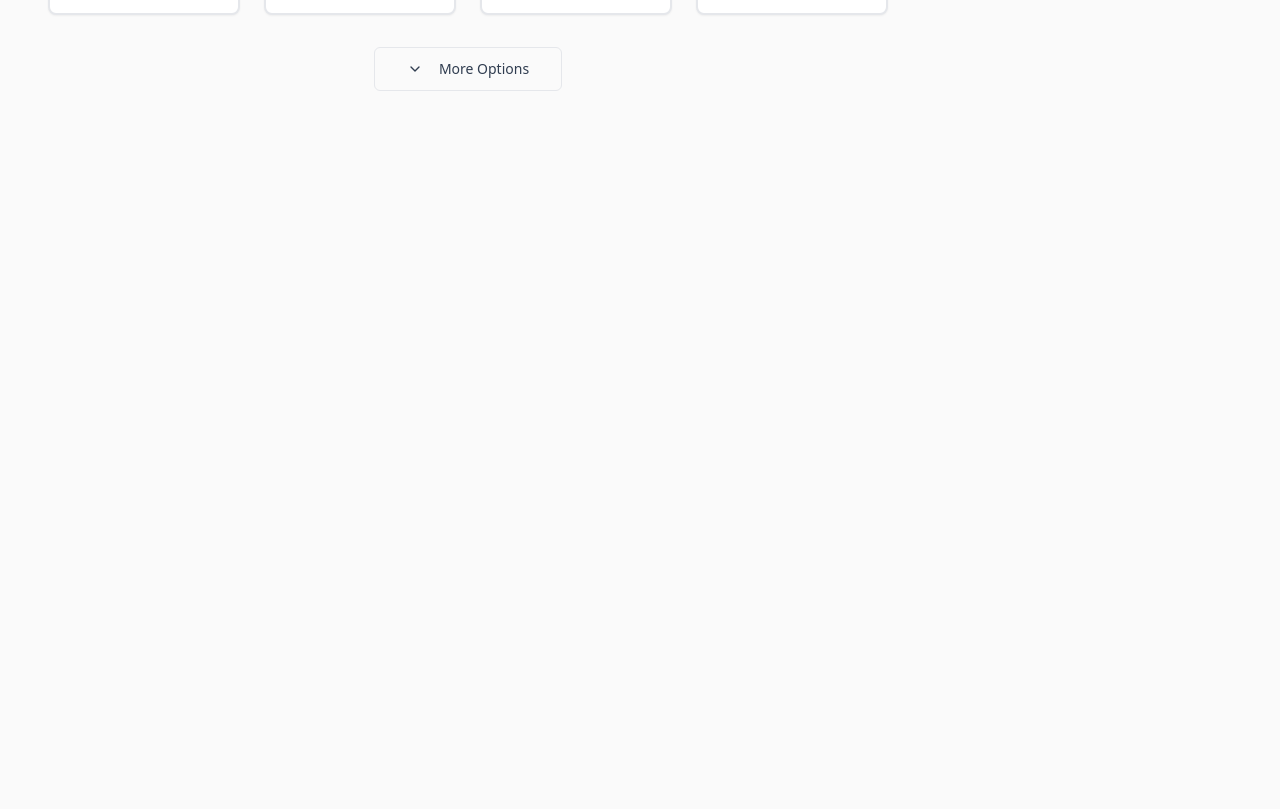
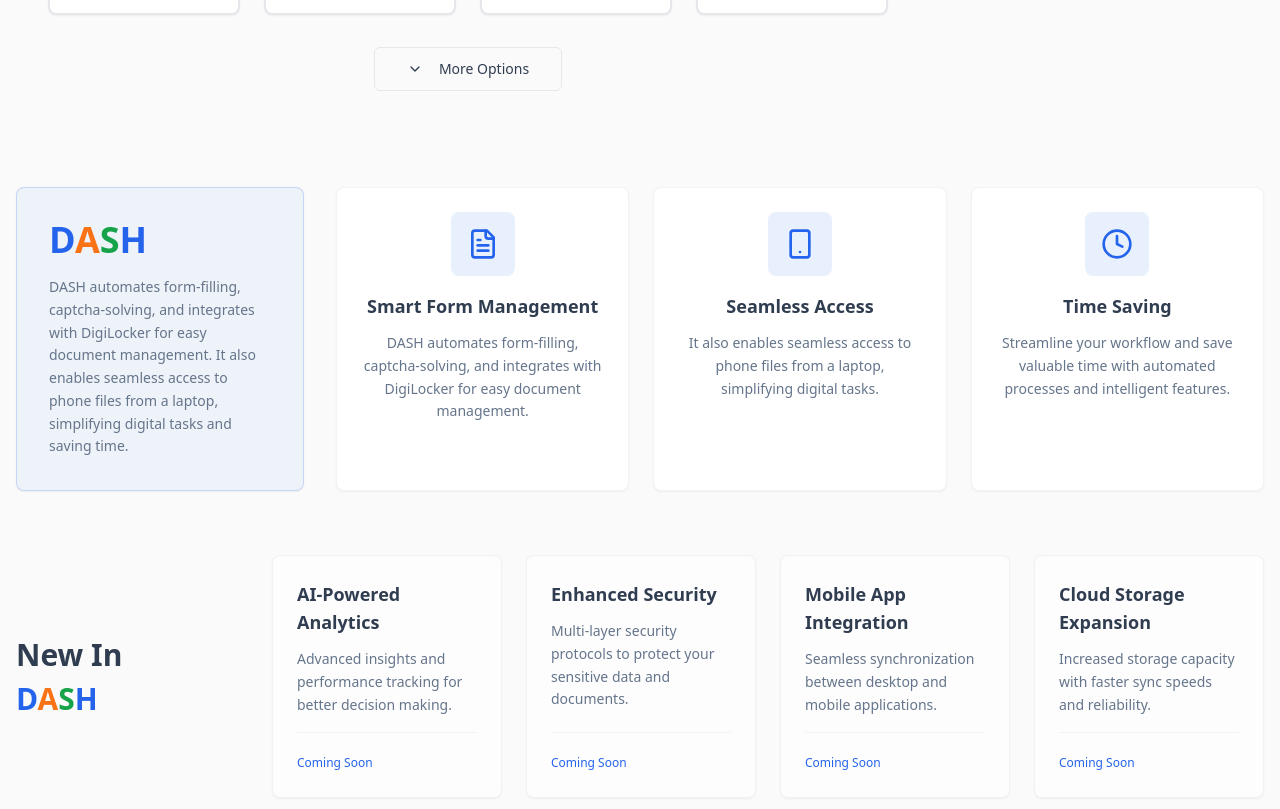
Before and after one commit to DASH-WORKSPACE/dash-automation, a React (Vite) app: page / in a window 1280 px wide. Shown: the part 1980-2789 px from the top of the page. Before the commit the page ends 2103 px from the top, so only its background shows below. Built offline with nearby package versions, Linux system fonts and the light colour scheme.

Commit message:
Add About and New Sections
Create an About section with three boxes highlighting DASH features, and a 'New in DASH' section for announcements, maintaining consistent styling and grid layout.

```diff
--- /dev/null
+++ b/src/components/AboutSection.tsx
@@ -0,0 +1,129 @@
+import { Card, CardContent } from "@/components/ui/card";
+import { FileText, Smartphone, Clock } from "lucide-react";
+
+const AboutSection = () => {
+  const features = [
+    {
+      icon: FileText,
+      title: "Smart Form Management",
+      description: "DASH automates form-filling, captcha-solving, and integrates with DigiLocker for easy document management."
+    },
+    {
+      icon: Smartphone,
+      title: "Seamless Access",
+      description: "It also enables seamless access to phone files from a laptop, simplifying digital tasks."
+    },
+    {
+      icon: Clock,
+      title: "Time Saving",
+      description: "Streamline your workflow and save valuable time with automated processes and intelligent features."
+    }
+  ];
+
+  const newFeatures = [
+    {
+      title: "AI-Powered Analytics",
+      description: "Advanced insights and performance tracking for better decision making."
+    },
+    {
+      title: "Enhanced Security",
+      description: "Multi-layer security protocols to protect your sensitive data and documents."
+    },
+    {
+      title: "Mobile App Integration",
+      description: "Seamless synchronization between desktop and mobile applications."
+    },
+    {
+      title: "Cloud Storage Expansion",
+      description: "Increased storage capacity with faster sync speeds and reliability."
+    }
+  ];
+
+  return (
+    <section className="py-16 bg-background">
+      <div className="container mx-auto px-4">
+        {/* About DASH Section */}
+        <div className="mb-16">
+          <div className="grid grid-cols-1 lg:grid-cols-4 gap-8 items-stretch">
+            {/* DASH Info Card */}
+            <div className="lg:col-span-1">
+              <Card className="h-full bg-primary/5 border-primary/20">
+                <CardContent className="p-8 flex flex-col justify-center h-full">
+                  <h2 className="text-4xl font-bold text-primary mb-4">
+                    D<span className="text-orange-500">A</span>
+                    <span className="text-green-600">S</span>
+                    <span className="text-blue-600">H</span>
+                  </h2>
+                  <p className="text-sm text-muted-foreground leading-relaxed">
+                    DASH automates form-filling, captcha-solving, and integrates with DigiLocker for
+                    easy document management. It also enables seamless access to phone files from a
+                    laptop, simplifying digital tasks and saving time.
+                  </p>
+                </CardContent>
+              </Card>
+            </div>
+
+            {/* Feature Cards */}
+            <div className="lg:col-span-3 grid grid-cols-1 md:grid-cols-3 gap-6">
+              {features.map((feature, index) => (
+                <Card key={index} className="h-full hover:shadow-lg transition-shadow duration-300 border-border/50">
+                  <CardContent className="p-6 flex flex-col items-center text-center h-full">
+                    <div className="w-16 h-16 bg-primary/10 rounded-lg flex items-center justify-center mb-4">
+                      <feature.icon className="w-8 h-8 text-primary" />
+                    </div>
+                    <h3 className="text-lg font-semibold mb-3 text-foreground">
+                      {feature.title}
+                    </h3>
+                    <p className="text-sm text-muted-foreground leading-relaxed flex-grow">
+                      {feature.description}
+                    </p>
+                  </CardContent>
+                </Card>
+              ))}
+            </div>
+          </div>
+        </div>
+
+        {/* New in DASH Section */}
+        <div>
+          <div className="grid grid-cols-1 lg:grid-cols-5 gap-8 items-stretch">
+            {/* Section Title */}
+            <div className="lg:col-span-1">
+              <div className="h-full flex flex-col justify-center">
+                <h2 className="text-3xl font-bold text-foreground mb-2">
+                  New In
+                </h2>
+                <h2 className="text-3xl font-bold text-primary">
+                  D<span className="text-orange-500">A</span>
+                  <span className="text-green-600">S</span>
+                  <span className="text-blue-600">H</span>
+                </h2>
+              </div>
+            </div>
+
+            {/* New Feature Cards */}
+            <div className="lg:col-span-4 grid grid-cols-1 md:grid-cols-2 lg:grid-cols-4 gap-6">
+              {newFeatures.map((feature, index) => (
+                <Card key={index} className="h-full hover:shadow-lg transition-shadow duration-300 border-border/50 bg-card/50">
+                  <CardContent className="p-6 flex flex-col h-full">
+                    <h3 className="text-lg font-semibold mb-3 text-foreground">
+                      {feature.title}
+                    </h3>
+                    <p className="text-sm text-muted-foreground leading-relaxed flex-grow">
+                      {feature.description}
+                    </p>
+                    <div className="mt-4 pt-4 border-t border-border/50">
+                      <span className="text-xs text-primary font-medium">Coming Soon</span>
+                    </div>
+                  </CardContent>
+                </Card>
+              ))}
+            </div>
+          </div>
+        </div>
+      </div>
+    </section>
+  );
+};
+
+export default AboutSection;
--- a/src/pages/Index.tsx
+++ b/src/pages/Index.tsx
@@ -5,6 +5,7 @@ import TrendingExams from "@/components/TrendingExams";
 import Navigation from "@/components/Navigation";
 import ExamCategories from "@/components/ExamCategories";
 import ScholarshipsSection from "@/components/ScholarshipsSection";
+import AboutSection from "@/components/AboutSection";
 
 const Index = () => {
   return (
@@ -17,6 +18,7 @@ const Index = () => {
 
       <ExamCategories />
       <ScholarshipsSection />
+      <AboutSection />
     </div>
   );
 };
```
